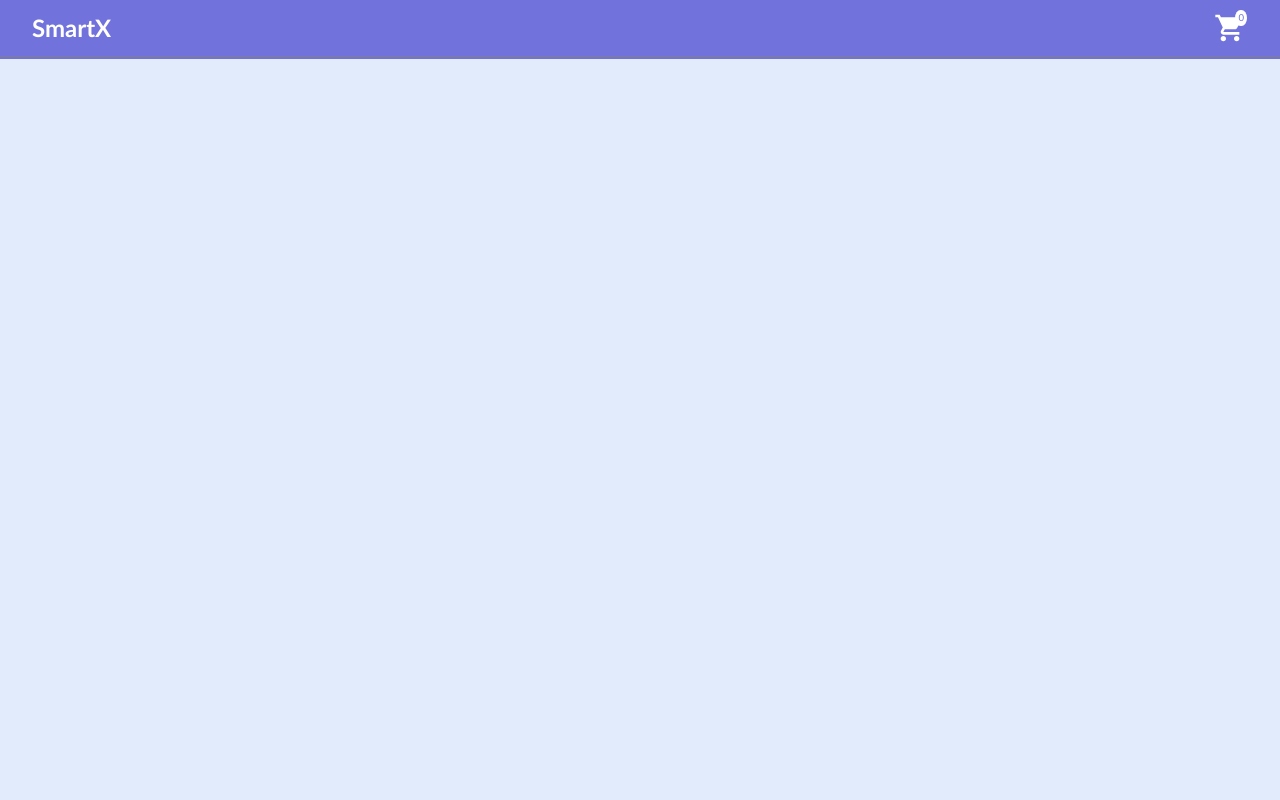
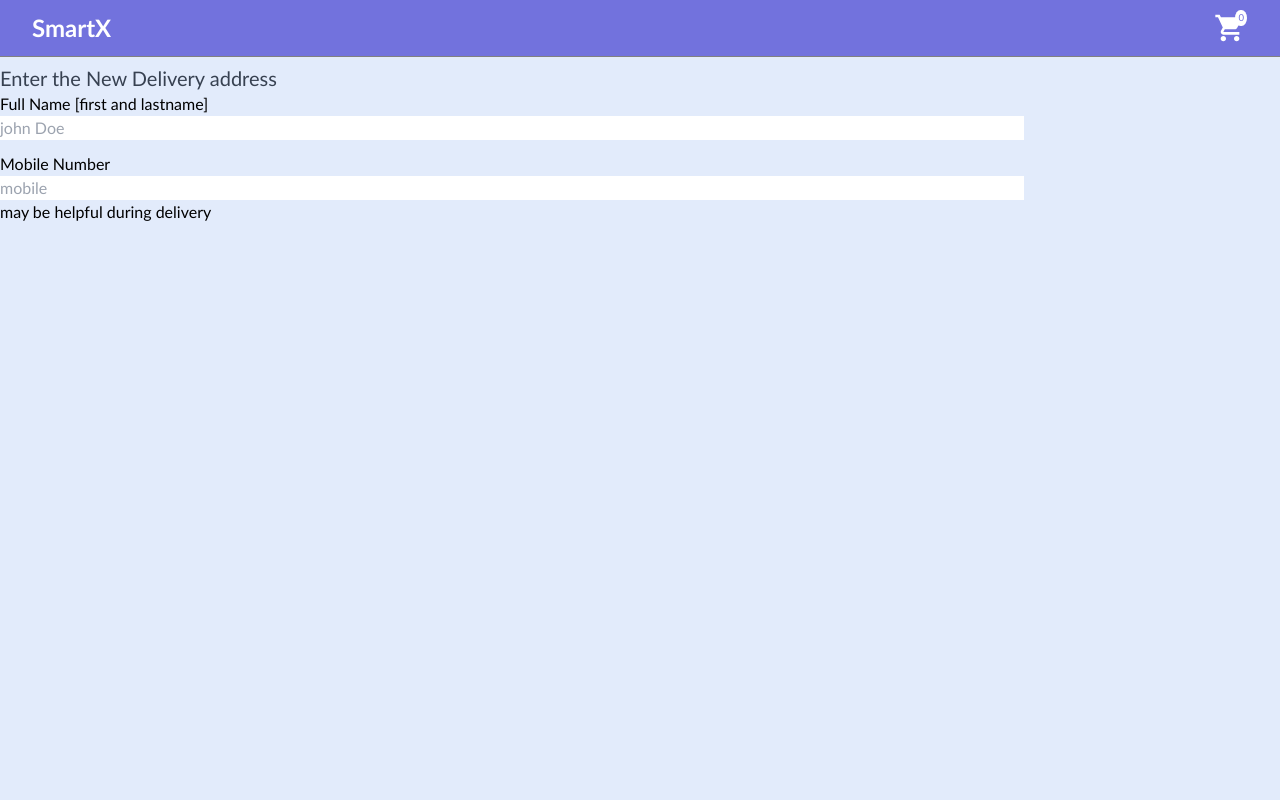
Before and after one commit to NehalSahu8055/React-JS_Practice, a React (Vite) app in the folder SmartX-ECommerce/: page /cart/add-address in a window 1280 px wide. Shown: the top 800 px of the page. Built offline with nearby package versions, Linux system fonts and the light colour scheme; no server answers.

Commit message:
Address form and form validateion

```diff
--- a/SmartX-ECommerce/src/components/forms/AddressForm/AddressForm.jsx
+++ b/SmartX-ECommerce/src/components/forms/AddressForm/AddressForm.jsx
@@ -1,7 +1,62 @@
-import React from "react";
+import React, { useState } from "react";
+import { Input } from "../component/Input";
 
 function AddressForm() {
-  return <div>Form Goes here...</div>;
+  // initial State of the formData
+  const formData = {
+    Fullname: "",
+    Mobile: "",
+    Pincode: "",
+    Address: "",
+    section: "",
+    Landmark: "",
+    Town: "",
+    State: "",
+  };
+  const [initialState, setInitialState] = useState(formData);
+  // The formOutput holds individual data of the formData
+  const formOutput = [
+    {
+      id: 1,
+      label: "Full Name [first and lastname]",
+      name: "fullname",
+      type: "text",
+      placeholder: "john Doe",
+    },
+    {
+      id: 2,
+      label: "Mobile Number",
+      name: "Mobile",
+      type: "tel",
+      placeholder: "mobile",
+      error: "may be helpful during delivery",
+    },
+  ];
+  const handleChange = (e) => {
+    const { name, value } = e.target;
+    setInitialState((prev) => {
+      return {
+        ...prev,
+        [name]: value,
+      };
+    });
+  };
+
+  return (
+    <div className="size-[80vw] translate-y-[4rem]">
+      <h2 className="text-xl text-gray-700 ">Enter the New Delivery address</h2>
+      <form>
+        {formOutput.map((output) => (
+          <Input
+            key={output.id}
+            {...output}
+            value={initialState[formData.name]}
+            onChange={handleChange}
+          />
+        ))}
+      </form>
+    </div>
+  );
 }
 
 export default AddressForm;
--- /dev/null
+++ b/SmartX-ECommerce/src/components/forms/component/Input.jsx
@@ -0,0 +1,10 @@
+export const Input = (props) => {
+  const { id, error, label, value, onChange, ...allProps } = props;
+  return (
+    <fieldset className="mb-3 flex flex-col">
+      <label>{label}</label>
+      <input {...allProps} value={value} onChange={onChange} />
+      <span>{error}</span>
+    </fieldset>
+  );
+};
--- a/SmartX-ECommerce/src/pages/AddAddress.jsx
+++ b/SmartX-ECommerce/src/pages/AddAddress.jsx
@@ -1,10 +1,12 @@
-import React from 'react'
-import AddressForm from "../components/forms/AddressForm/AddressForm"
+import React from "react";
+import AddressForm from "../components/forms/AddressForm/AddressForm";
 
 function AddAddress() {
-    return (
-        <AddressForm />
-    )
+  return (
+    <div>
+      <AddressForm />
+    </div>
+  );
 }
 
-export default AddAddress
+export default AddAddress;
```
